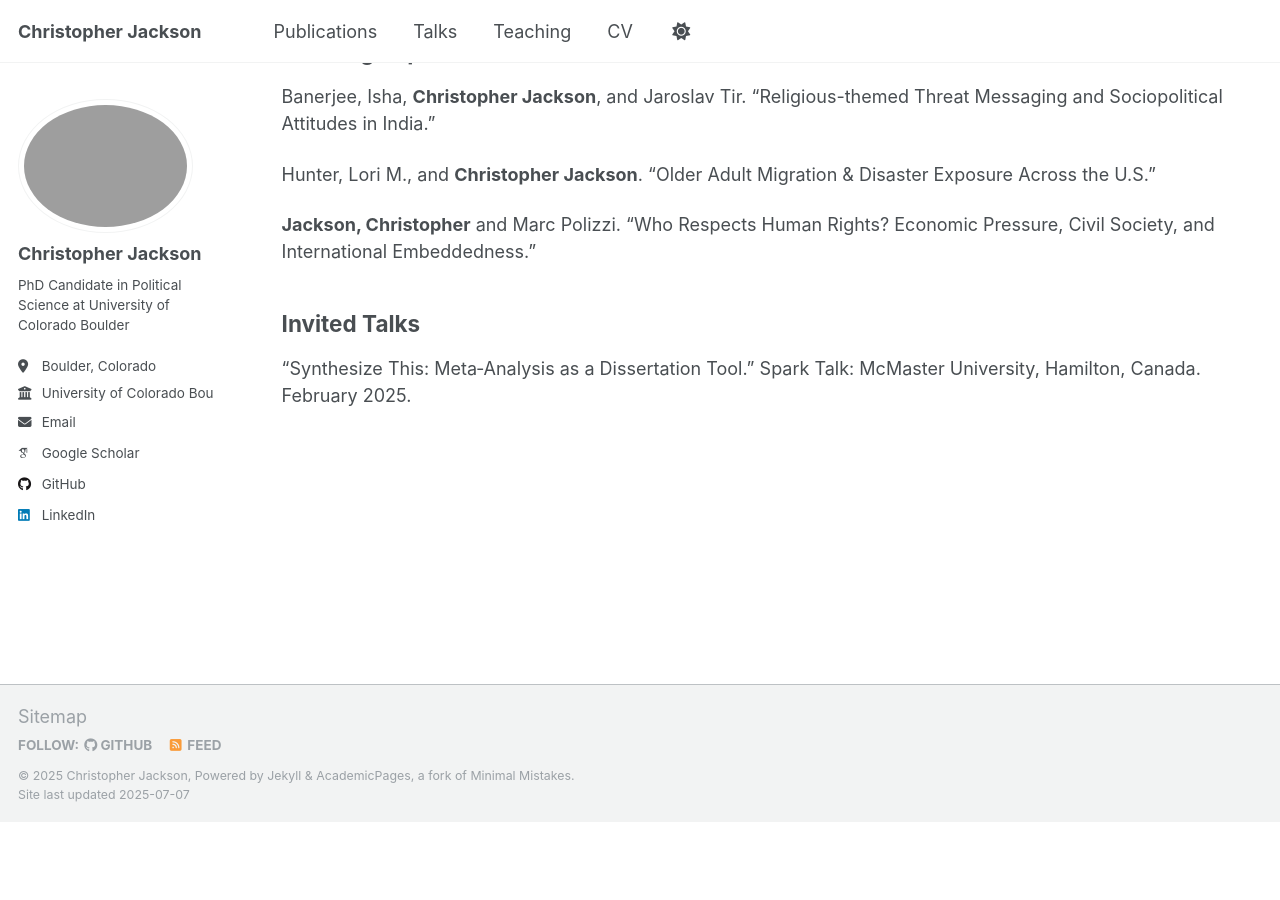
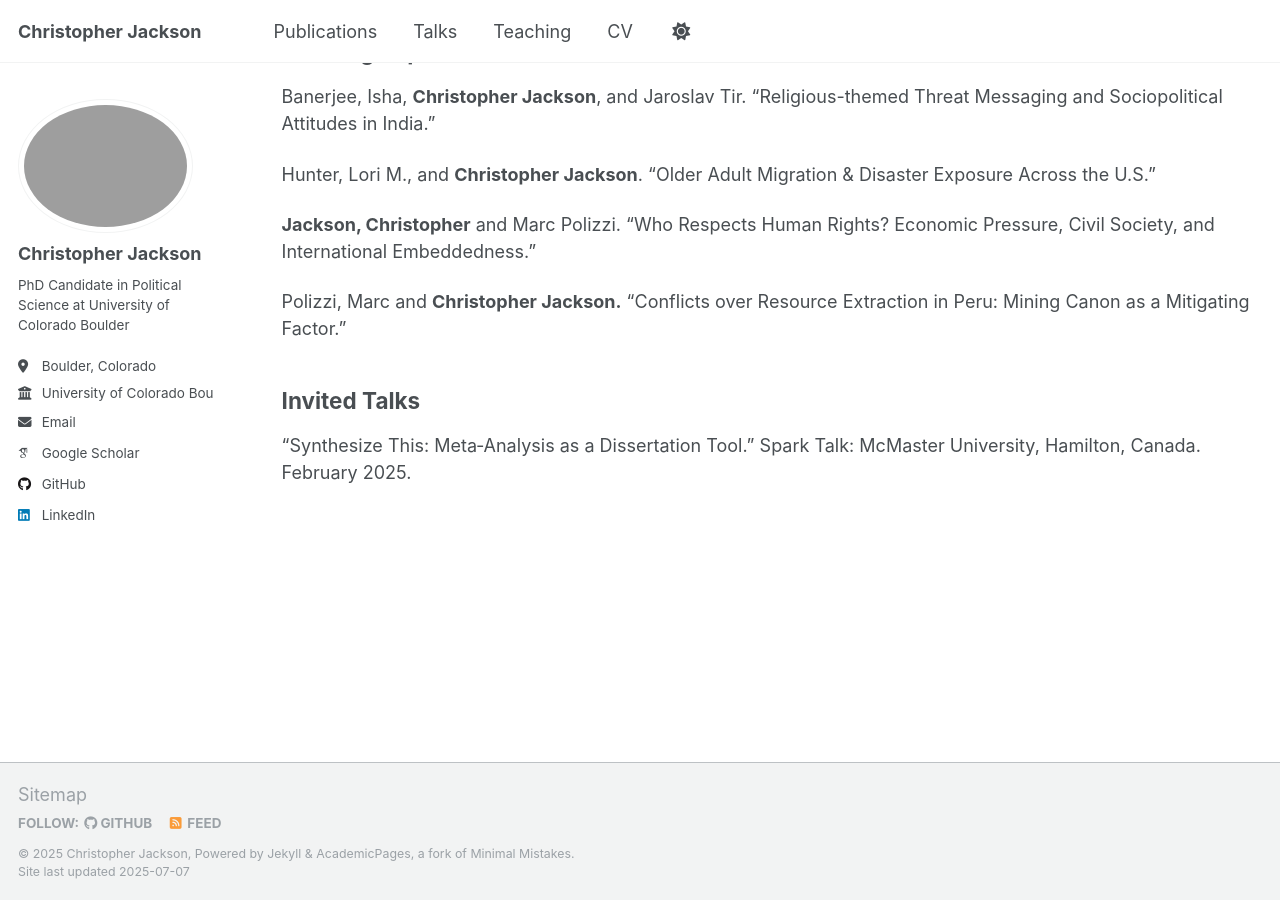
Before and after one commit to chja6843/chja6843.github.io, a Jekyll site: the page built from _pages/cv.md, in a window 1280 px wide and 900 px high, scrolled down 870 px. Built offline with Jekyll 4.4.1, drawn with Linux system fonts in a browser that asks for light colours; some web fonts are replaced; a script that is not in the unit is left out; before the commit the page ends 1693 px from its top, so only the background shows below that.

Commit message:
Update cv.md

```diff
--- a/_pages/cv.md
+++ b/_pages/cv.md
@@ -39,6 +39,8 @@ Hunter, Lori M., and **Christopher Jackson**. "Older Adult Migration & Disaster
 **Jackson, Christopher** and Marc Polizzi. “Who Respects Human Rights? Economic Pressure, Civil Society, and International
 Embeddedness.”
 
+Polizzi, Marc and **Christopher Jackson.** "Conflicts over Resource Extraction in Peru: Mining Canon as a Mitigating Factor."
+
 ## Invited Talks
 
 “Synthesize This: Meta‑Analysis as a Dissertation Tool.” Spark Talk: McMaster University,
```
